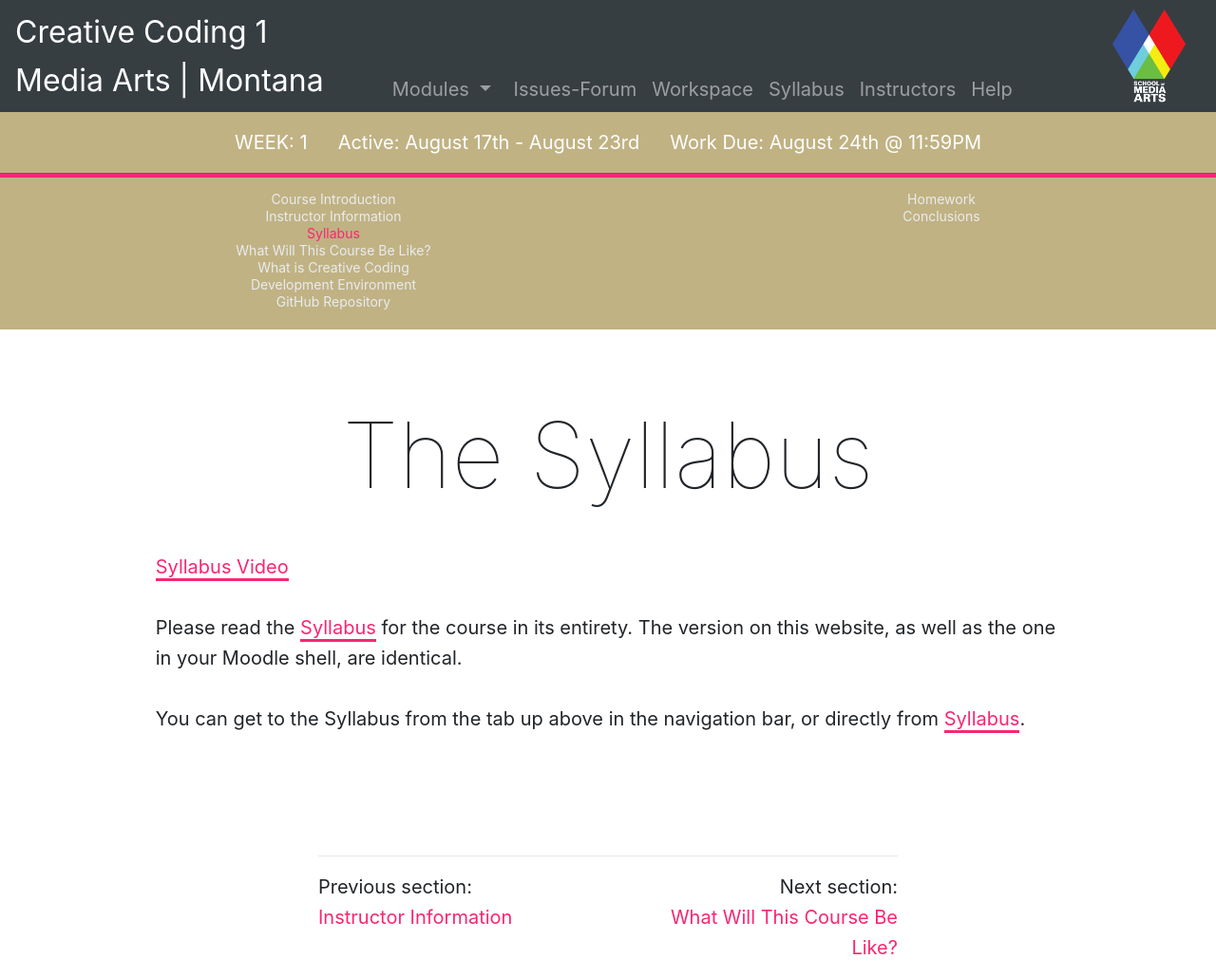
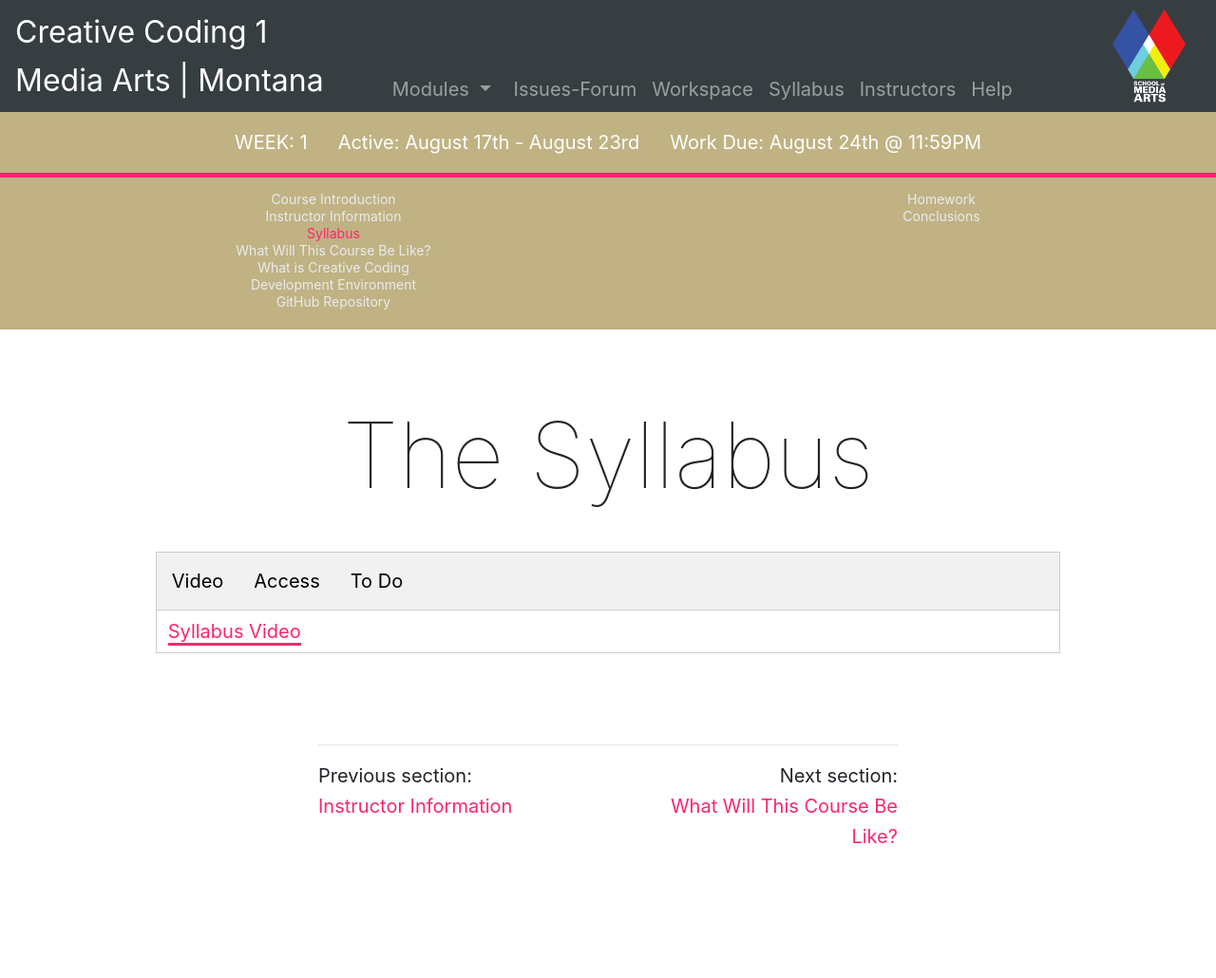
Before and after one commit to Montana-Media-Arts/120_CreativeCoding1-Fall2020, a Jekyll site: the page built from modules/week-1/_posts/2017-01-04-syllabus.md, in a window 1280 px wide. Shown: the whole page at 95% size. Built offline with Jekyll 4.4.1, drawn with Linux system fonts in a browser that asks for light colours; nearby versions of some CDN libraries; after the commit the page ends 913 px from its top, so only the background shows below that.

Commit message:
added h5p module

```diff
--- a/_layouts/base.html
+++ b/_layouts/base.html
@@ -72,6 +72,7 @@
 		evt.currentTarget.className += " active";
 		}
 	</script>
+	<script src="https://h5p.org/sites/all/modules/h5p/library/js/h5p-resizer.js" charset="UTF-8"></script>
 	<meta charset="utf-8">
 	<!--[if IE]><meta content='IE=8' http-equiv='X-UA-Compatible' /><![endif]-->
 
--- a/modules/week-1/_posts/2017-01-04-syllabus.md
+++ b/modules/week-1/_posts/2017-01-04-syllabus.md
@@ -6,9 +6,17 @@ module: 1
 # The Syllabus
 
 <!-- rebuild this video -->
-
+<div class="tab">
+  <button class="tablinks" onclick="openTab(event, 'Video')">Video</button>
+  <button class="tablinks" onclick="openTab(event, 'Access')">Access</button>
+  <button class="tablinks" onclick="openTab(event, 'ToDo')">To Do</button>
+</div>
+<div id="Video" class="tabcontent" style="display:block">
 <a href="//www.youtube.com/embed/PCh0WZqN9Cg" data-lity>Syllabus Video</a>
-
+</div>
+<div id="Access" class="tabcontent">
+You can get to the Syllabus from the tab up above in the navigation bar, or directly from <a href="https://moodle.umt.edu/pluginfile.php/2008071/course/section/627635/Syllabus.pdf?time=1590768842791" target="_blank">Syllabus</a>.
+</div>
+<div id="ToDo" class="tabcontent">
 Please read the <a href="https://moodle.umt.edu/pluginfile.php/2008071/course/section/627635/Syllabus.pdf?time=1590768842791">Syllabus</a> for the course in its entirety. The version on this website, as well as the one in your Moodle shell, are identical.
-
-You can get to the Syllabus from the tab up above in the navigation bar, or directly from <a href="https://moodle.umt.edu/pluginfile.php/2008071/course/section/627635/Syllabus.pdf?time=1590768842791" target="_blank">Syllabus</a>.
+</div>
```
Also changed, not shown: modules/week-1/_posts/2017-01-01-welcome-to-mart120.md (+0 -4 lines), modules/week-1/_posts/2017-01-03-instructors.md (+1 -3 lines).
